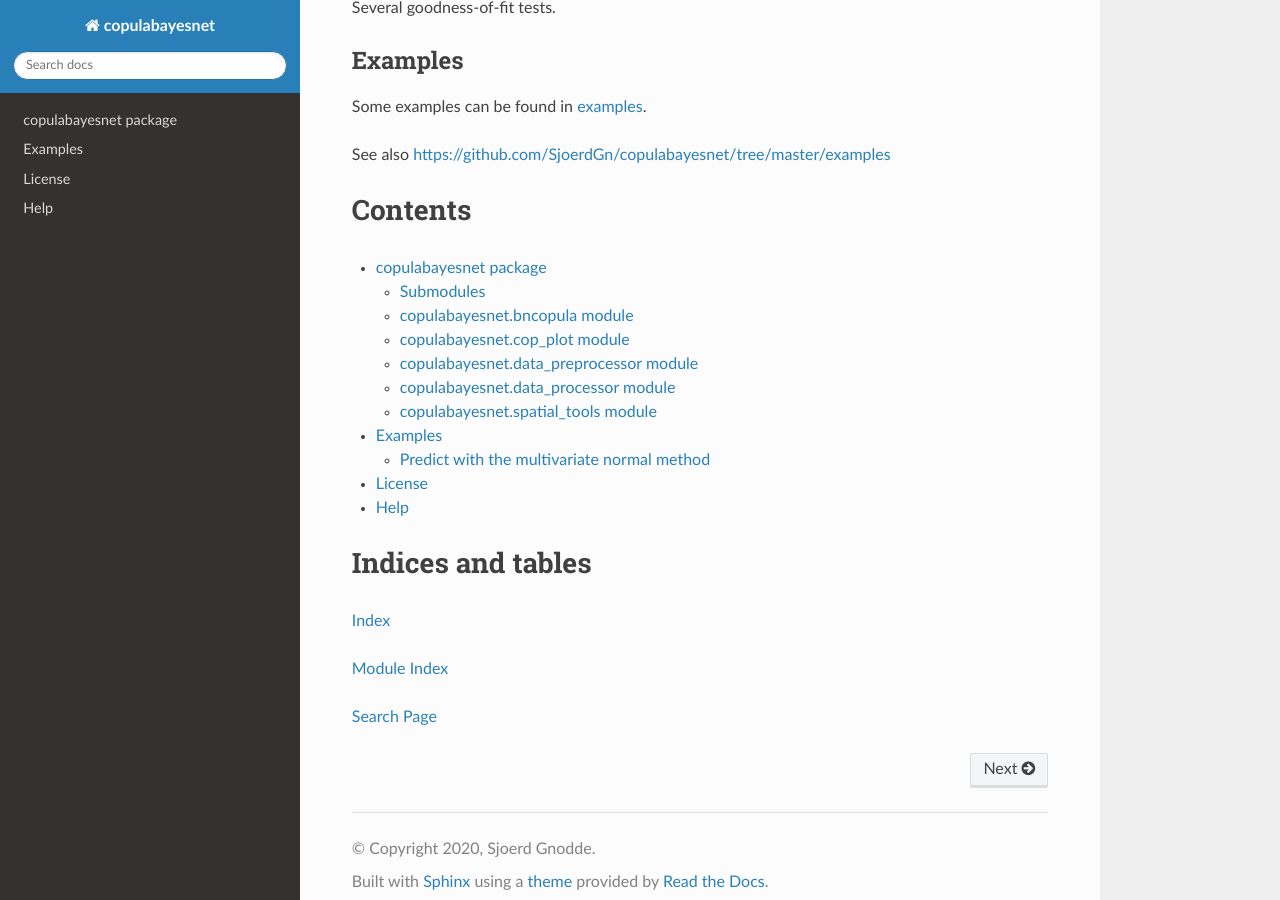
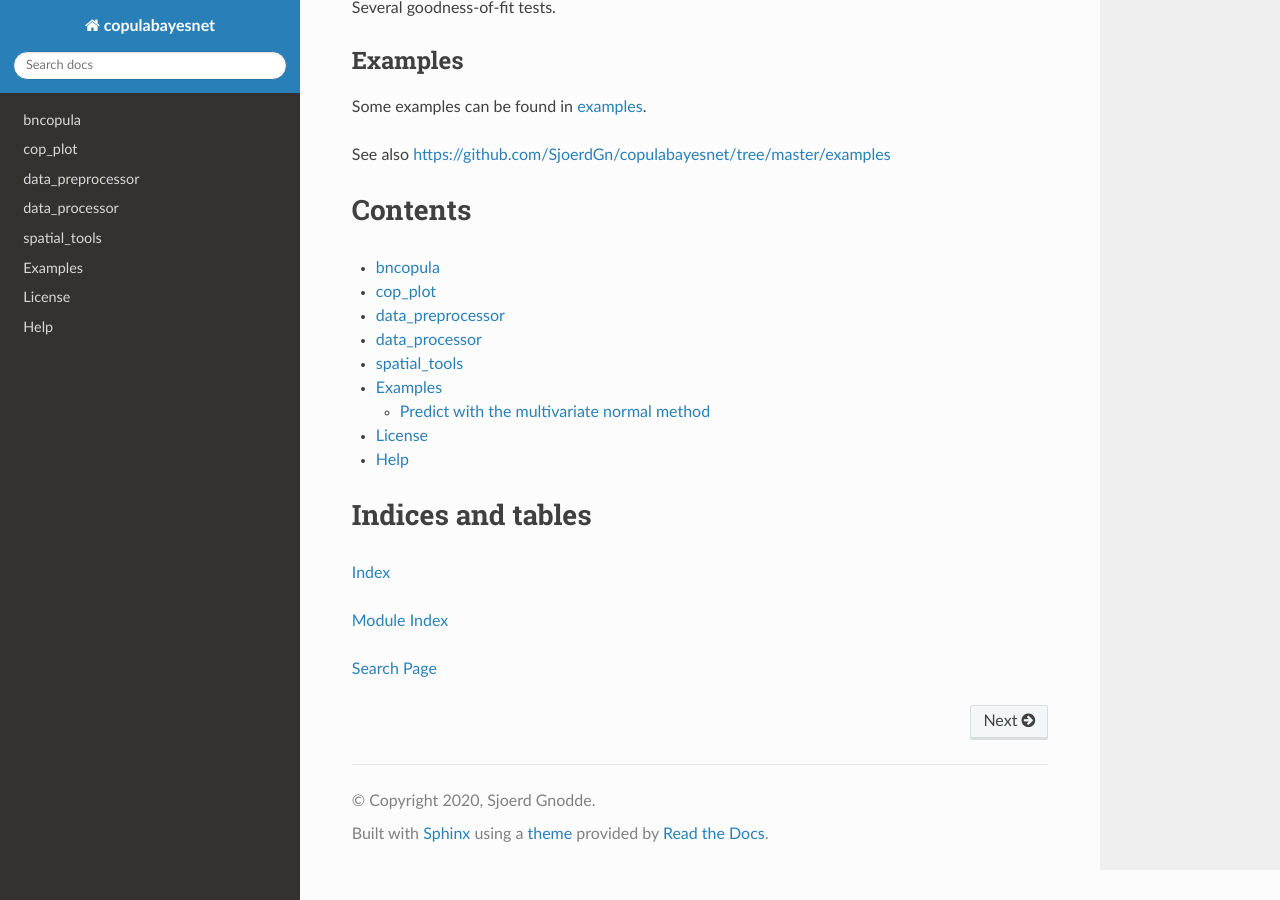
Before and after one commit to SjoerdGn/copulabayesnet, a Sphinx documentation site: the page built from docs/index.rst, in a window 1280 px wide and 900 px high, scrolled down 549 px. Built offline with Sphinx 7.4.7 and the Read the Docs theme 2.0.0, drawn with Linux system fonts in a browser that asks for light colours.

Commit message:
restructured docs tree structure

```diff
--- a/docs/copulabayesnet.rst
+++ b/docs/copulabayesnet.rst
@@ -1,41 +1,36 @@
-copulabayesnet package
-======================
-
-Submodules
-----------
-
-copulabayesnet.bncopula module
-------------------------------
+bncopula
+========
 
 .. automodule:: copulabayesnet.bncopula
 
 
-copulabayesnet.cop\_plot module
--------------------------------
+cop\_plot
+=========
+
 
 .. automodule:: copulabayesnet.cop_plot
     :members:
     :undoc-members:
     :show-inheritance:
 
-copulabayesnet.data\_preprocessor module
-----------------------------------------
+data\_preprocessor
+==================
 
 .. automodule:: copulabayesnet.data_preprocessor
     :members:
     :undoc-members:
     :show-inheritance:
 
-copulabayesnet.data\_processor module
--------------------------------------
+data\_processor
+===============
 
 .. automodule:: copulabayesnet.data_processor
     :members:
     :undoc-members:
     :show-inheritance:
 
-copulabayesnet.spatial\_tools module
-------------------------------------
+spatial\_tools
+==============
 
 .. automodule:: copulabayesnet.spatial_tools
     :members:
```
Also changed, not shown: 1 other file.
